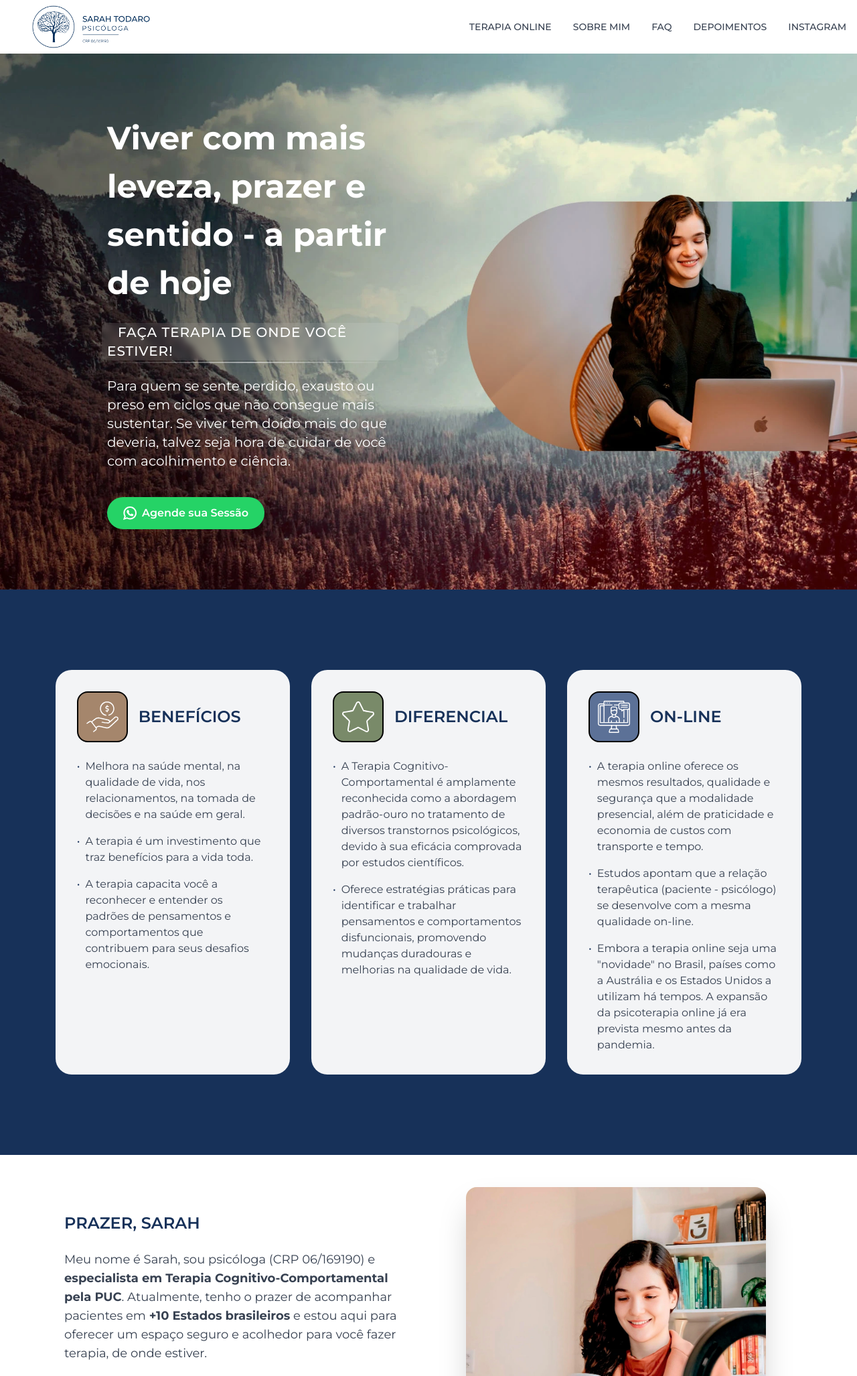
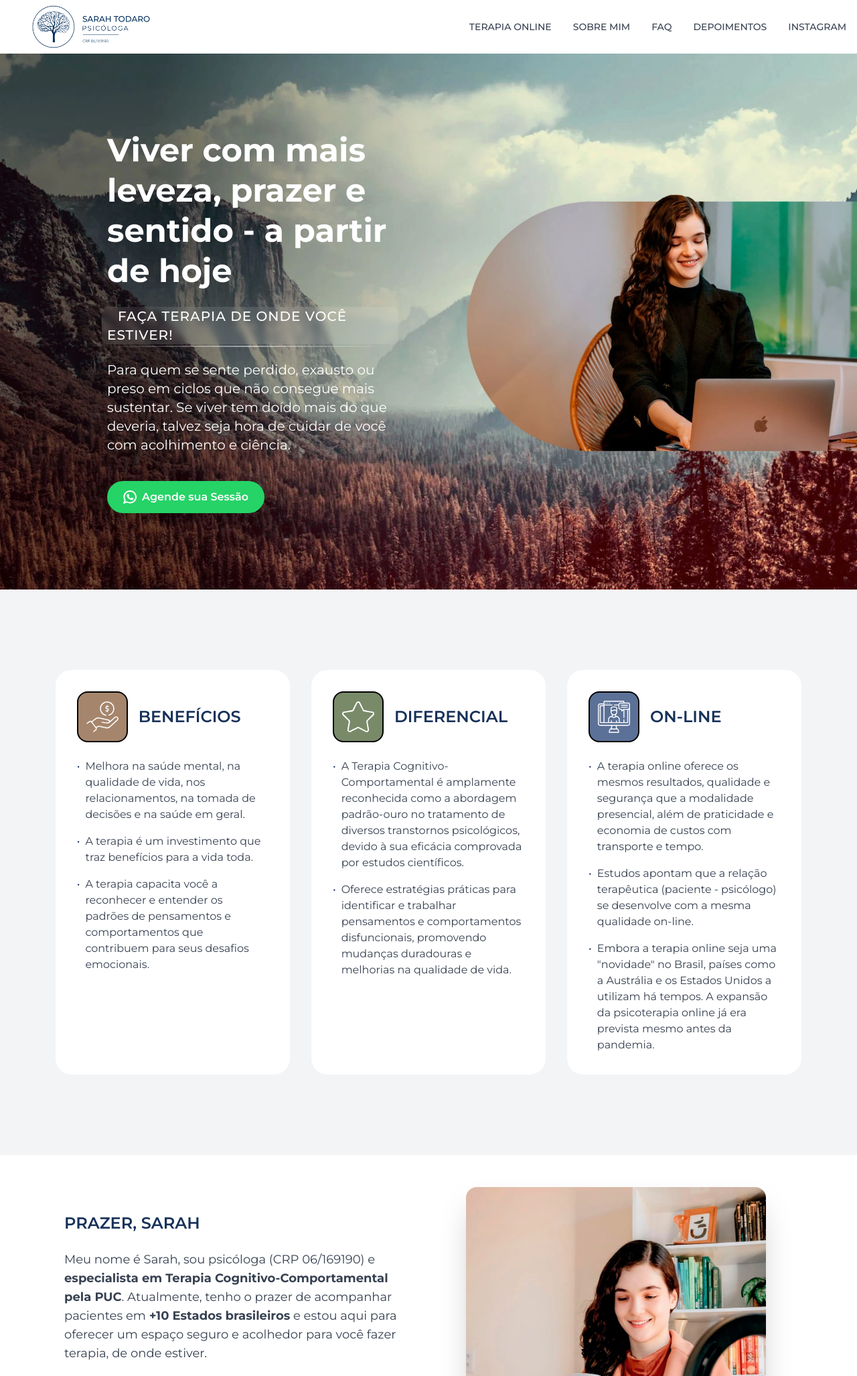
Before and after one commit to neoshinesnh/psi-sarah-todaro-webpage, a website: page index.html in a window 1280 px wide. Shown: the top 2054 px of the page at 67% size. Drawn offline with nearby package versions, Linux system fonts and the light colour scheme; files that its build step writes are made by us from their sources.

Commit message:
Update heading and background styles in index.html for improved visual consistency and readability

```diff
--- a/index.html
+++ b/index.html
@@ -306,7 +306,7 @@
 
         <!-- Text Content -->
         <div class="text-white space-y-0 md:space-y-6 text-center md:text-left px-2 pt-[10vh] md:px-0 md:pt-0">
-          <h1 class="text-2xl md:text-5xl font-bold leading-tight md:leading-normal">Viver com mais leveza, prazer e sentido - a partir de hoje</h1>
+          <h1 class="text-2xl md:text-5xl font-bold leading-tight md:leading-tight">Viver com mais leveza, prazer e sentido - a partir de hoje</h1>
           <div class="relative display md:inline-block">
             <span class="relative z-10 inline-flex items-center text-sm md:text-xl font-medium tracking-wider hidden md:block">
               <span class="absolute -left-2 -right-2 h-full bg-white/10 backdrop-blur-sm rounded-lg"></span>
@@ -360,7 +360,7 @@
     <!-- TERAPIA ONLINE -->
     <section id="terapia-online" class="bg-white">
       <div class="relative">
-        <div class="flex flex-col items-center justify-center py-20 px-4 bg-my-blue" >
+        <div class="flex flex-col items-center justify-center py-20 px-4 bg-gray-100" >
           <div class="container mx-auto px-4">
             <div class="w-auto sm:w-auto md:w-3/4 lg:w-11/12 mx-auto py-10">
               <div class="grid grid-cols-1 sm:grid-cols-1 lg:grid-cols-3 gap-8">
```
